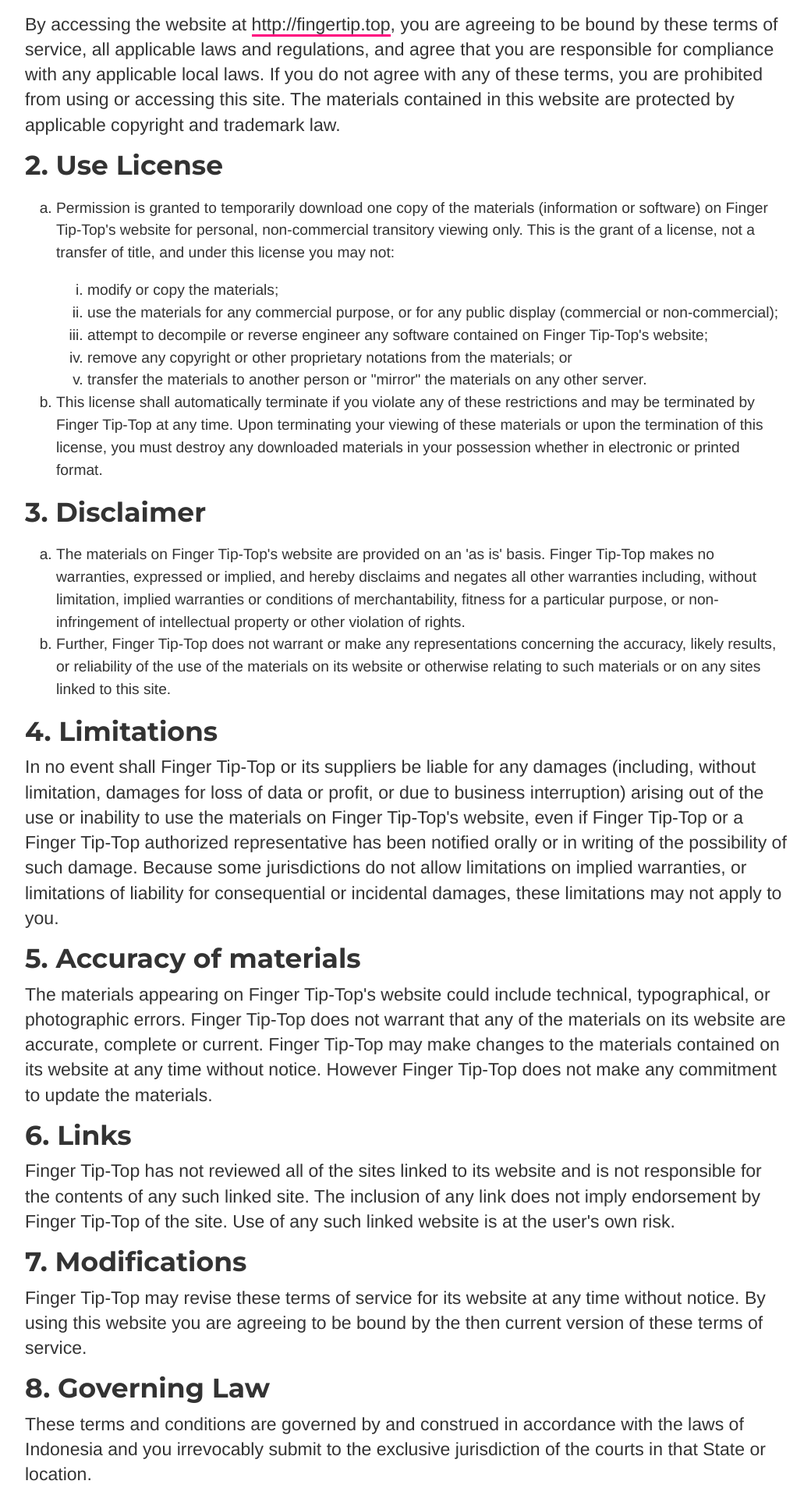
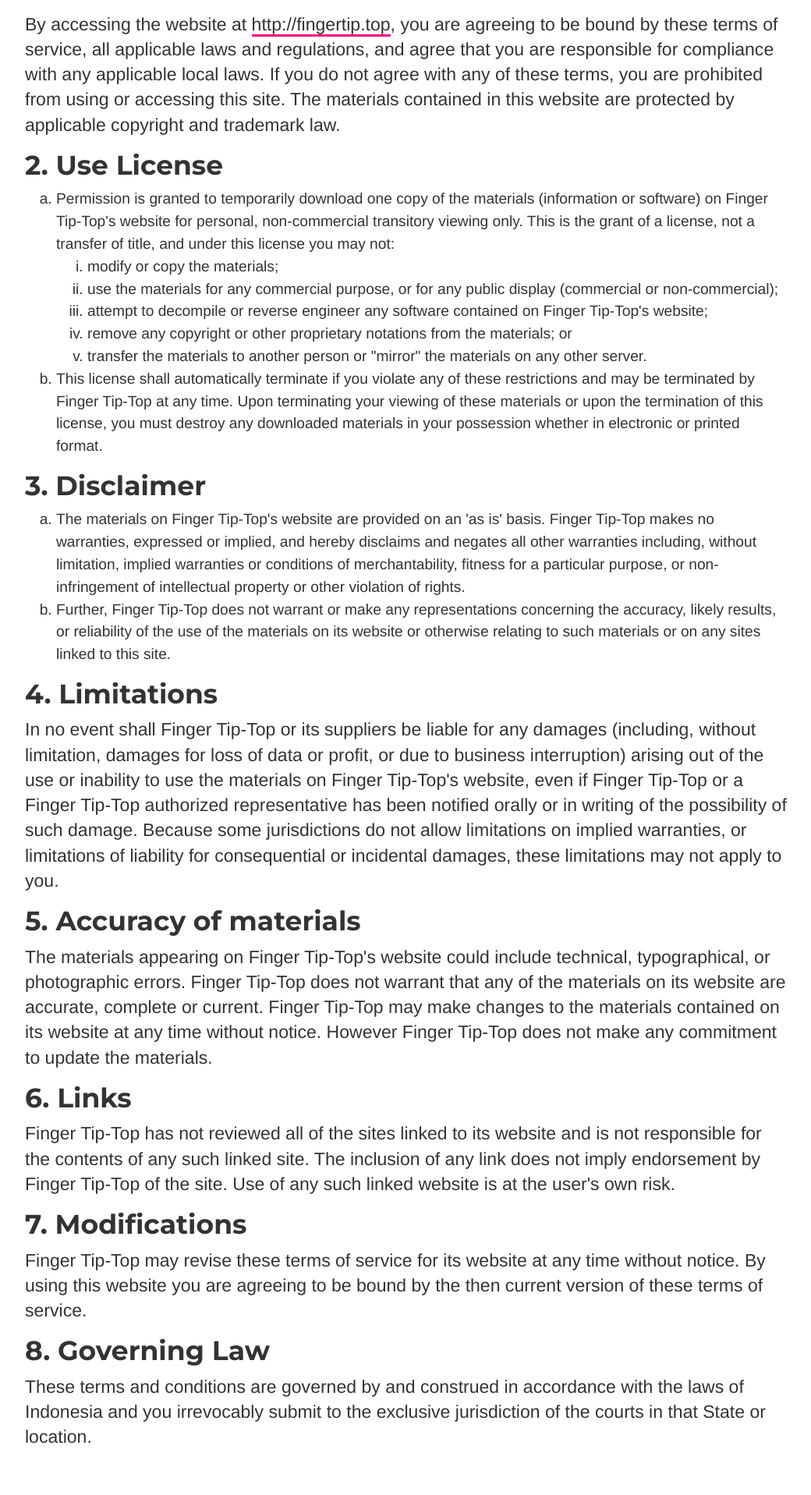
Before and after one commit to ariesti/ariesti.github.io, a Jekyll site: the page built from terms/policies.html, in a window 1280 px wide. Shown: the part 1213-3130 px from the top of the page at 78% size, without its empty margins (118-1158 px from the left). Built offline with Jekyll 4.4.1, drawn with Linux system fonts in a browser that asks for light colours.

Commit message:
Update main.css

```diff
--- a/css/main.css
+++ b/css/main.css
@@ -185,16 +185,6 @@
 p { font-size: 1.2em; line-height: 1.4em; color: #333; }
 .ex1 { padding-top: 25px; }
 
-ol {
-    clear: both;
-    display: block;
-    margin-top: 1em;
-    margin-bottom: 1em;
-    margin-left: 0;
-    margin-right: 0;
-    padding-left: 40px;
-}
-
 ul { font-size: 1.2em; line-height: 1.4em; color: #333; }
 header ul { text-decoration: none; font-size: 1.25em; padding: 0px; list-style-type: none; font-weight: bold; }
 header ul li { display: inline; margin-right: 20px; }
```
